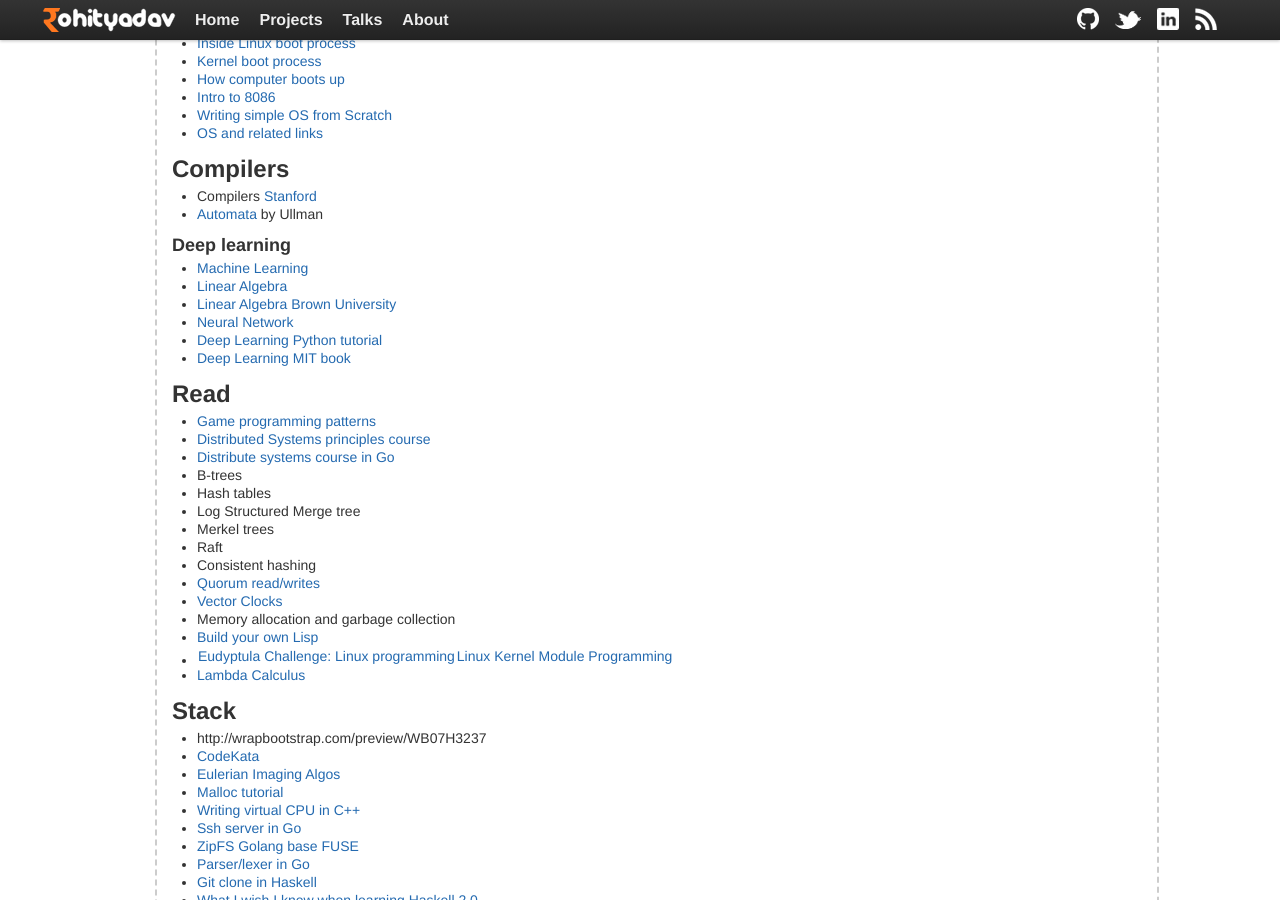
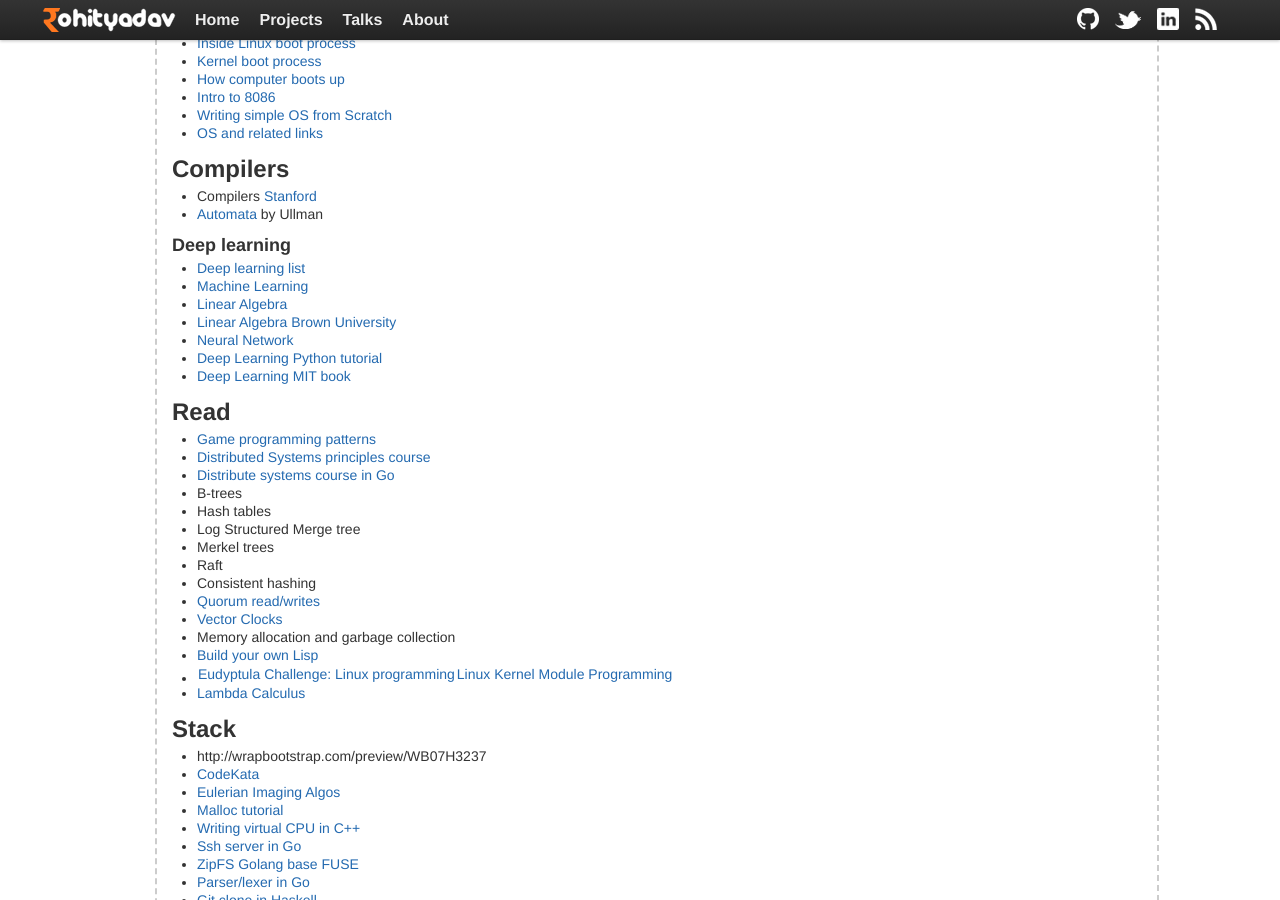
Before and after one commit to rohityadavcloud/rohityadavcloud.github.io, a Jekyll site: the page built from kaizen/index.markdown, in a window 1280 px wide and 900 px high, scrolled down 1312 px. Built offline with Jekyll 4.4.1, drawn with Linux system fonts in a browser that asks for light colours.

Commit message:
ku
Signed-off-by: Rohit Yadav <rohit@scaleninja.com>

```diff
--- a/kaizen/index.markdown
+++ b/kaizen/index.markdown
@@ -112,6 +112,7 @@ Work:
 
 ### Deep learning
 
+- [Deep learning list](http://jmozah.github.io/links/)
 - [Machine Learning](https://www.coursera.org/course/ml)
 - [Linear Algebra](https://www.khanacademy.org/math/linear-algebra)
 - [Linear Algebra Brown University](https://www.coursera.org/course/matrix)
```
